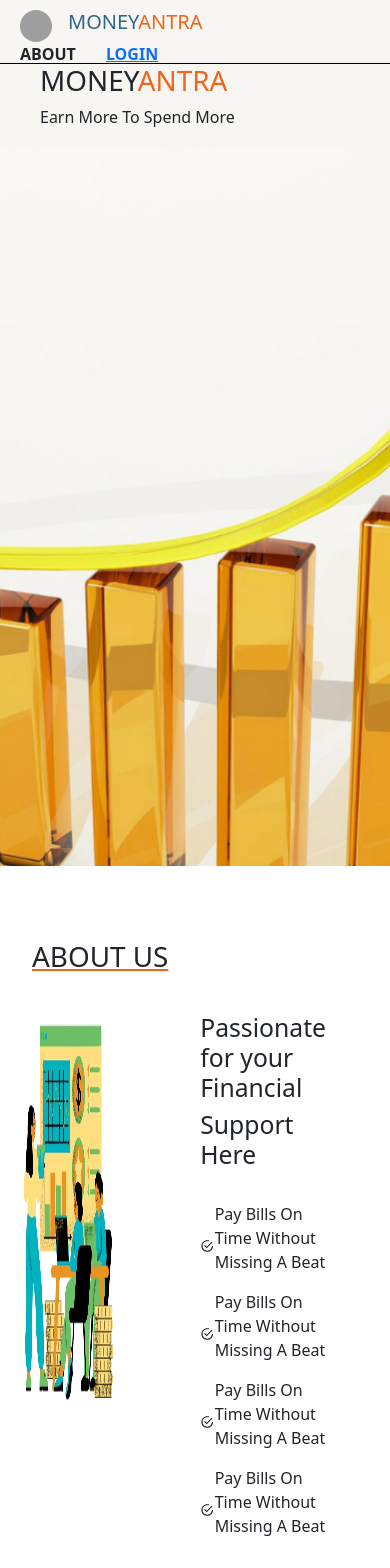
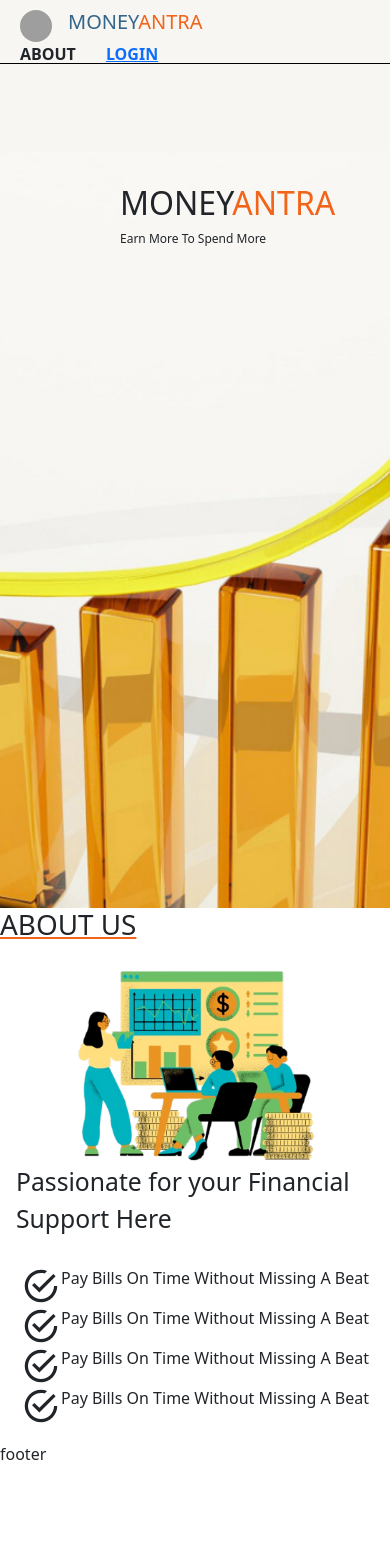
Before and after one commit to Soumilmittal/Moneyantra, a React (Vite) app in the folder frontend/: page / in a window 390 px wide. Shown: the top 1568 px of the page. After the commit the page ends 1466 px from the top, so only its background shows below. Built offline with nearby package versions, Linux system fonts and the light colour scheme; grey boxes are pictures that could not be loaded; a web font is replaced by a local one.

Commit message:
landing page modified

```diff
--- a/frontend/src/App.css
+++ b/frontend/src/App.css
@@ -4,9 +4,10 @@
   box-sizing: border-box;
 }
 
-html, body {
+html,
+body {
   width: 100%;
-  overflow-x: hidden; /* ✅ Prevents horizontal scroll */
+  overflow-x: hidden;
 }
 
 #root {
@@ -43,16 +44,6 @@ html, body {
   a:nth-of-type(2) .logo {
     animation: logo-spin infinite 20s linear;
   }
-}
-
-.img {
-  position: fixed;
-  top: -2rem;
-  width: 100%;
-  height: 60vh;
-  object-fit: cover;
-  left: 0;
-  right: 0;
 }
 
 .first {
@@ -100,28 +91,9 @@ html, body {
   margin-right: 1rem;
 }
 
-.overlay {
-  position: absolute;
-  top: 60%;
-  left: 60%;
-  transform: translate(-50%, -50%);
-  color: black;
-  padding: 10px;
-  font-size: 20px;
-  font-weight: bold;
-}
-
-.overlay p {
-  font-size: 27px;
-}
-
-.overlay h1 {
-  font-size: 3rem;
-}
-
 @media (max-width: 600px) {
   .overlay {
-    top: 40%;
+    align-items: center;
   }
 
   .overlay p {
@@ -141,19 +113,19 @@ html, body {
   color: #888;
 }
 
-.about-1 {
+/* .about-1 {
   padding: 2rem;
-}
+} */
 
 .about {
-  padding: 2rem;
   display: flex;
+  flex-wrap: wrap;
+  padding: 1rem;
 }
 
 .about img {
-  margin-left: -4rem;
-  height: 25rem;
-  width: 40rem;
+  height: auto;
+  width: auto;
 }
 
 .text h1 {
@@ -165,3 +137,19 @@ html, body {
   align-items: center;
   justify-content: center;
 }
+
+.flex-item-left {
+  flex: 50%;
+}
+
+.flex-item-right {
+  flex: 50%;
+}
+
+@media (max-width: 800px) {
+  .flex-item-right, .flex-item-left {
+    flex: 100%;
+    justify-content: center;
+    align-items: center;
+  }
+}
--- a/frontend/src/components/About.jsx
+++ b/frontend/src/components/About.jsx
@@ -8,10 +8,10 @@ function About() {
                 <h1>ABOUT US</h1>
             </div>
             <div className="about">
-                <div>
-                    <img src='media/images/about.png' alt="image"></img>
+                <div className='flex-item-left'>
+                    <img src='media/images/about.png' alt="image" className='about_img'></img>
                 </div>
-                <div>
+                <div className='flex-item-right'>
                     <h2>Passionate for your Financial</h2>
                     <h2>Support Here</h2>
                     <br></br>
@@ -33,7 +33,6 @@ function About() {
                             <p>Pay Bills On Time Without Missing A Beat</p>
                         </div>
                     </div>
-
                 </div>
             </div>
         </div>
--- a/frontend/src/components/Image.jsx
+++ b/frontend/src/components/Image.jsx
@@ -3,9 +3,9 @@ import img1 from '../images/img.png';
 
 function Image() {
     return (
-        <div className="w-screen h-screen relative">
-            <img src={img1} alt="background" className="w-full h-[95%] object-cover" />
-            <div className="absolute top-0 left-10">
+        <div className="w-screen h-screen relative img-container">
+            <img src={img1} alt="background" className="w-full h-[100%] object-cover img" />
+            <div className="absolute top-30 left-30 overlay">
                 <h1 className="text-[#33658A]">MONEY<span className="text-[#F26419]">ANTRA</span></h1>
                 <p>Earn More To Spend More</p>
             </div>
--- a/frontend/src/pages/landing_page/Homepage.jsx
+++ b/frontend/src/pages/landing_page/Homepage.jsx
@@ -7,10 +7,13 @@ import About from "../../components/About.jsx";
 function Homepage() {
     return (
         <>
-        <Navbar />
-        <Image />
-        <About />
-        <Footer />
+            <div className="parent">
+                <Navbar />
+                <Image />
+                <About />
+                <Footer />
+            </div>
+
             {/* <Navbar />
             <About />
             <Footer /> */}
```
Also changed, not shown: 1 other file (tests, documents, lock files or other folders).
